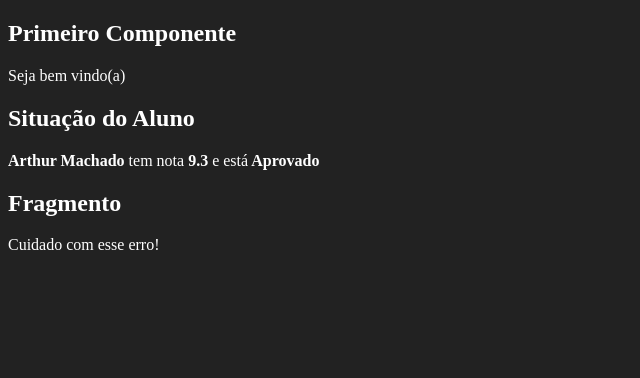
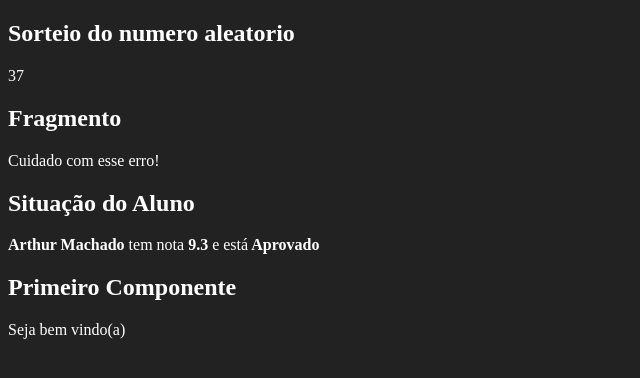
Before and after one commit to ArthurPMachado/React, a React (Create React App) app: page / in a window 1280 px wide. Shown: the top 378 px of the page, without its empty margins (0-640 px from the left). Built offline with nearby package versions, Linux system fonts and the light colour scheme.

Commit message:
Feat: create component to render random numbers

```diff
--- a/src/App.jsx
+++ b/src/App.jsx
@@ -3,17 +3,22 @@ import React from 'react';
 import Primeiro from './components/basics/Primeiro';
 import Propriedades from './components/basics/Propriedades';
 import Fragmento from './components/basics/Fragmento';
+import NumeroAleatorio from './components/basics/NumeroAleatorio';
 
 function App() {
   return (
     <div>
-      <Primeiro />
+      <NumeroAleatorio
+        min={10}
+        max={100}
+      />
+      <Fragmento />
       <Propriedades
         titulo="Situação do Aluno"
         aluno="Arthur Machado"
         nota={9.3}
       />
-      <Fragmento />
+      <Primeiro />
     </div>
   );
 }
--- /dev/null
+++ b/src/components/basics/NumeroAleatorio.jsx
@@ -0,0 +1,16 @@
+import React from 'react';
+
+function NumeroAleatorio(props) {
+  const { min, max } = props;
+
+  const aleatorio = Math.floor(Math.random() * (max - min)) + min;
+
+  return (
+    <div>
+      <h2>Sorteio do numero aleatorio</h2>
+      <p>{aleatorio}</p>
+    </div>
+  );
+}
+
+export default NumeroAleatorio;
```
